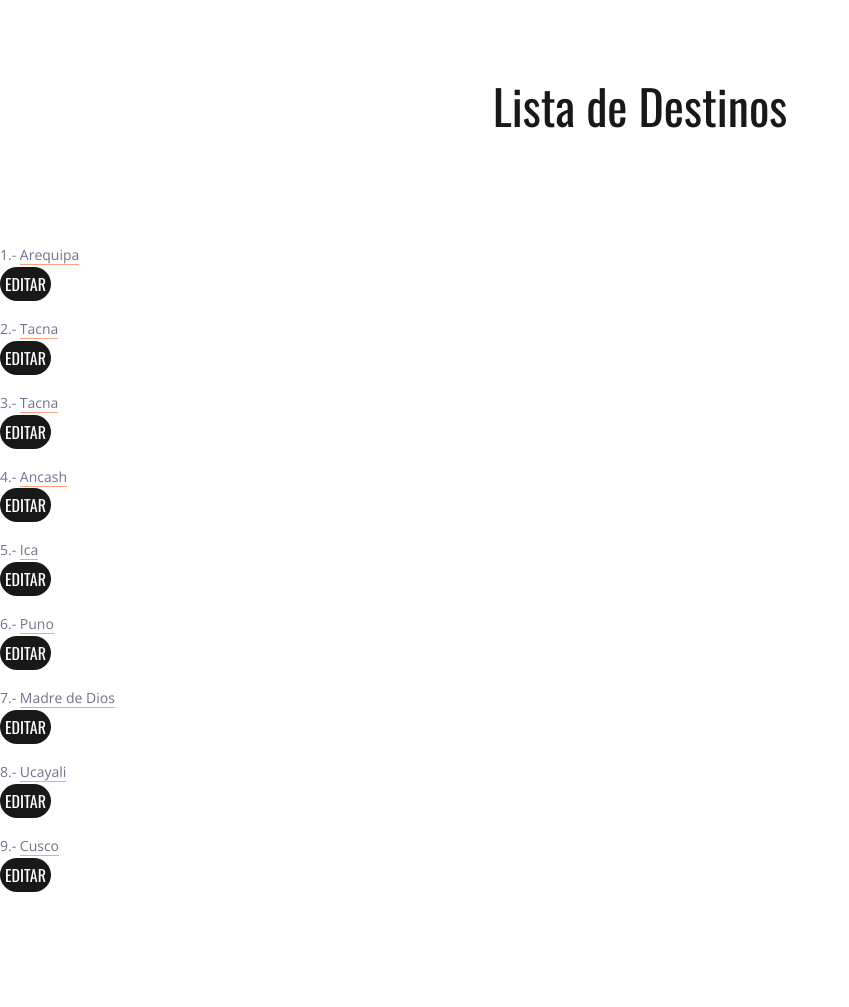
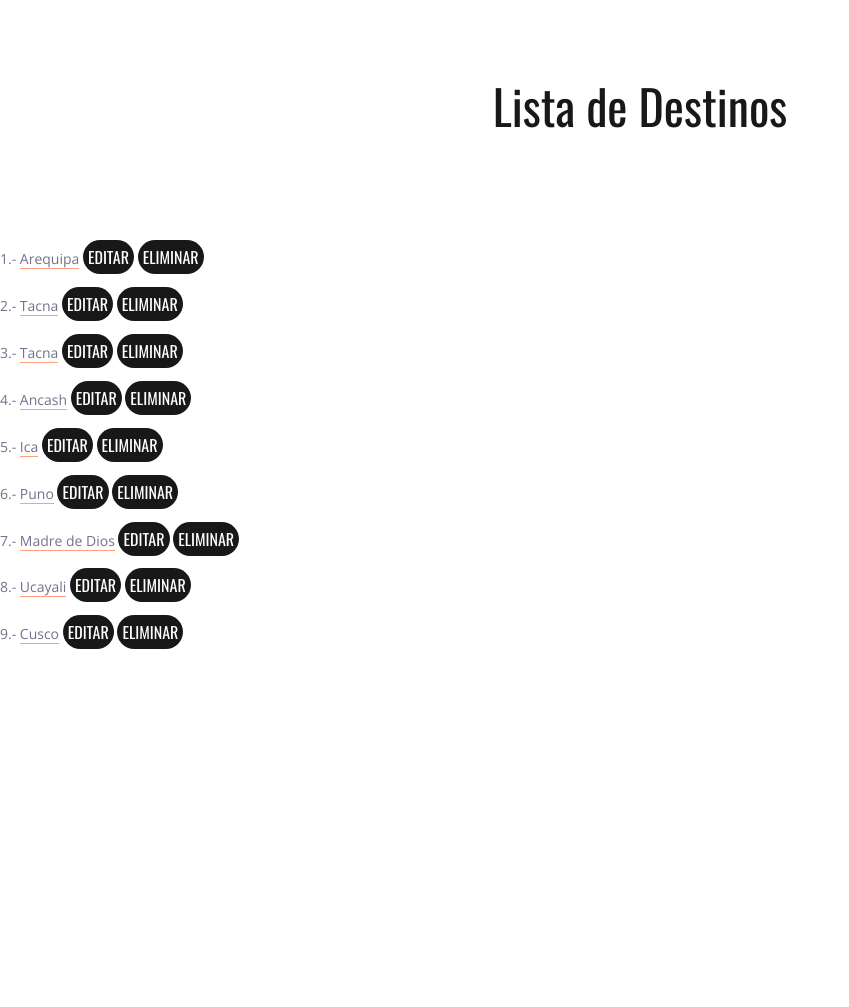
Before and after one commit to JamesCordova/DestinosTuristicos, a Django app: page /destinations/ in a window 1280 px wide. Shown: the part 898-1905 px from the top of the page, without its empty margins (0-849 px from the left). After the commit the page ends 1547 px from the top, so only its background shows below. Run offline with Django 4.2, Linux system fonts and the light colour scheme; a user stored in the database is signed in; data comes from the database, SQL or seed files in the repository; parts of the project's set-up code (start-up, migrations or seed data) failed here and were passed over; some libraries are stand-ins or nearby versions.

Commit message:
se quito un salto de linea, se agrego una opcion mas, la de eliminar, ademas de modificar el href, ya que un '/' ya esta incluido, por lo que no es necesario

```diff
--- a/src/destinations/templates/destinations/destinations.html
+++ b/src/destinations/templates/destinations/destinations.html
@@ -12,9 +12,10 @@
     {% for dest in destinations %}
         <p>
             {{ dest.id }}.-
-            <a href='{{ dest.get_absolute_url }}'>{{ dest.nombre }}</a><br>
+            <a href='{{ dest.get_absolute_url }}'>{{ dest.nombre }}</a>
             {% if user.is_staff %}
-                <a class="home_search_button text-center" style="padding:5px" href="{{ dest.get_absolute_url }}/edit">Editar</a>
+                <a class="home_search_button text-center" style="padding:5px" href="{{ dest.get_absolute_url }}edit">Editar</a>
+                <a class="home_search_button text-center" style="padding:5px" href="{{ dest.get_absolute_url }}delete">Eliminar</a>
             {% endif %}
         </p>
     {% endfor %}
```
